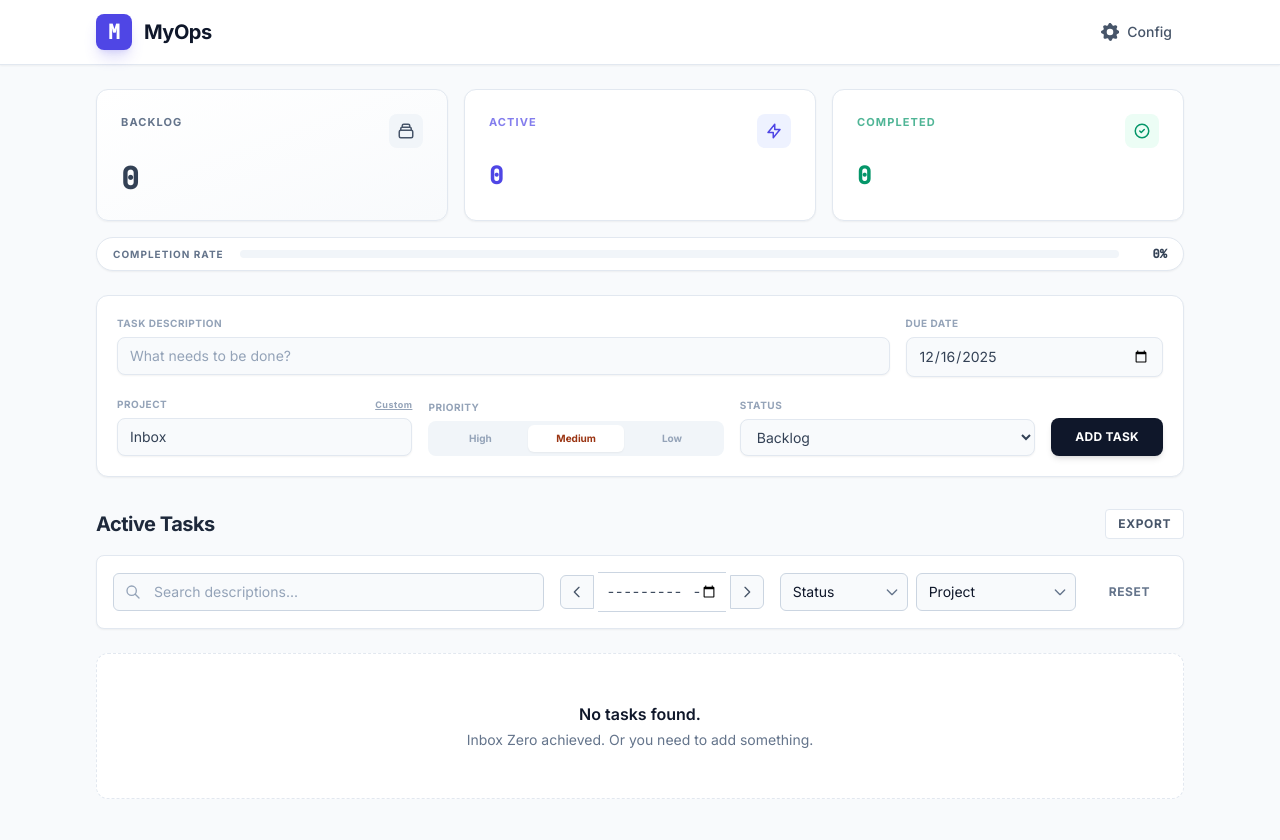
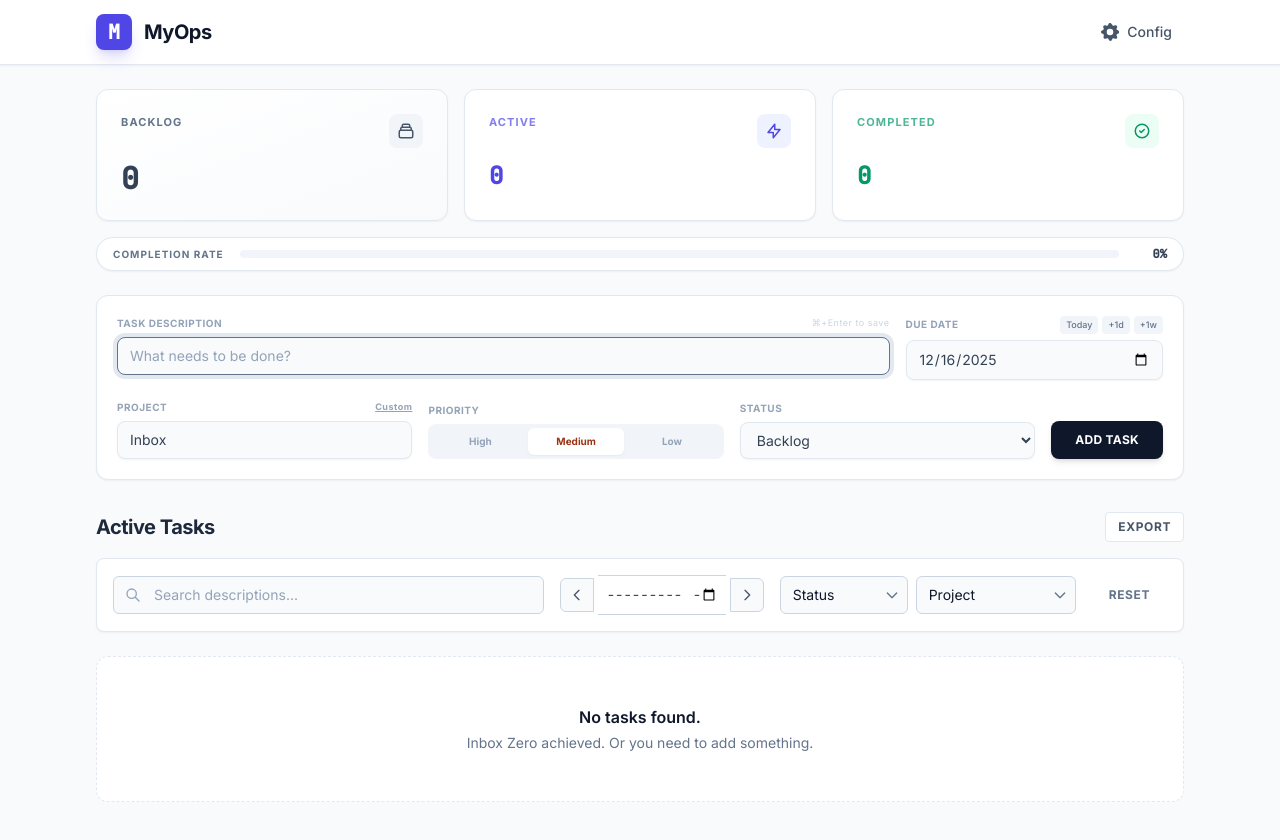
Before and after one commit to johnwesleyquintero/MyOps, a React (Vite) app: page / in a window 1280 px wide. Shown: the top 840 px of the page. Built offline with nearby package versions, Linux system fonts and the light colour scheme.

Commit message:
feat: Enhance form and filter UI
Improves user experience by adding date helper functions, allowing command+enter to submit forms, and enhancing search input focus states.

```diff
--- a/components/FilterBar.tsx
+++ b/components/FilterBar.tsx
@@ -39,19 +39,29 @@ export const FilterBar: React.FC<FilterBarProps> = ({
     <div className="flex flex-col lg:flex-row gap-4 mb-6 bg-white p-4 border border-slate-200 rounded-lg shadow-sm items-center">
 
       {/* Search Input */}
-      <div className="flex-[2] w-full relative">
+      <div className="flex-[2] w-full relative group">
         <div className="absolute inset-y-0 left-0 pl-3 flex items-center pointer-events-none">
-          <svg className="h-4 w-4 text-slate-400" xmlns="http://www.w3.org/2000/svg" fill="none" viewBox="0 0 24 24" stroke="currentColor">
+          <svg className="h-4 w-4 text-slate-400 group-focus-within:text-slate-600 transition-colors" xmlns="http://www.w3.org/2000/svg" fill="none" viewBox="0 0 24 24" stroke="currentColor">
             <path strokeLinecap="round" strokeLinejoin="round" strokeWidth={2} d="M21 21l-6-6m2-5a7 7 0 11-14 0 7 7 0 0114 0z" />
           </svg>
         </div>
         <input
           type="text"
-          className="block w-full pl-10 pr-3 py-2 border border-slate-300 rounded-md leading-5 bg-slate-50 placeholder-slate-400 focus:outline-none focus:bg-white focus:border-slate-800 focus:ring-1 focus:ring-slate-800 sm:text-sm transition-all"
+          className="block w-full pl-10 pr-8 py-2 border border-slate-300 rounded-md leading-5 bg-slate-50 placeholder-slate-400 focus:outline-none focus:bg-white focus:border-slate-800 focus:ring-1 focus:ring-slate-800 sm:text-sm transition-all"
           placeholder="Search descriptions..."
           value={searchQuery}
           onChange={(e) => setSearchQuery(e.target.value)}
         />
+        {searchQuery && (
+          <button
+            onClick={() => setSearchQuery('')}
+            className="absolute inset-y-0 right-0 pr-3 flex items-center text-slate-400 hover:text-slate-600 cursor-pointer"
+          >
+            <svg className="h-4 w-4" xmlns="http://www.w3.org/2000/svg" fill="none" viewBox="0 0 24 24" stroke="currentColor">
+               <path strokeLinecap="round" strokeLinejoin="round" strokeWidth={2} d="M6 18L18 6M6 6l12 12" />
+            </svg>
+          </button>
+        )}
       </div>
 
       {/* Month Navigator Group */}
--- a/components/TransactionForm.tsx
+++ b/components/TransactionForm.tsx
@@ -16,9 +16,16 @@ export const TransactionForm: React.FC<TransactionFormProps> = ({
   onCancelEdit
 }) => {
 
+  // Helper for local date string YYYY-MM-DD
+  const getLocalDate = (offsetDays: number = 0) => {
+    const d = new Date();
+    d.setDate(d.getDate() + offsetDays);
+    return d.getFullYear() + '-' + String(d.getMonth() + 1).padStart(2, '0') + '-' + String(d.getDate()).padStart(2, '0');
+  };
+
   const [formData, setFormData] = useState<TaskEntry>({
     id: '',
-    date: new Date().toISOString().split('T')[0],
+    date: getLocalDate(),
     description: '',
     project: DEFAULT_PROJECTS[0],
     priority: 'Medium',
@@ -40,7 +47,7 @@ export const TransactionForm: React.FC<TransactionFormProps> = ({
   const resetForm = () => {
     setFormData({
       id: '',
-      date: new Date().toISOString().split('T')[0],
+      date: getLocalDate(),
       description: '',
       project: DEFAULT_PROJECTS[0],
       priority: 'Medium',
@@ -49,11 +56,21 @@ export const TransactionForm: React.FC<TransactionFormProps> = ({
     setIsCustomProject(false);
   };
 
-  const handleSubmit = async (e: React.FormEvent) => {
-    e.preventDefault();
+  const handleSubmit = async (e?: React.FormEvent) => {
+    if (e) e.preventDefault();
     if (!formData.description || !formData.project) return;
     await onSubmit(formData);
     if (!initialData) resetForm();
+  };
+
+  const handleKeyDown = (e: React.KeyboardEvent) => {
+    if ((e.metaKey || e.ctrlKey) && e.key === 'Enter') {
+      handleSubmit();
+    }
+  };
+
+  const setDateOffset = (days: number) => {
+    setFormData(prev => ({ ...prev, date: getLocalDate(days) }));
   };
 
   const toggleProjectMode = () => {
@@ -96,7 +113,10 @@ export const TransactionForm: React.FC<TransactionFormProps> = ({
         {/* Row 1: Description & Date */}
         <div className="flex flex-col lg:flex-row gap-4">
           <div className="flex-[3]">
-            <label className="block text-[10px] font-bold text-slate-400 uppercase tracking-wider mb-1.5">Task Description</label>
+            <label className="block text-[10px] font-bold text-slate-400 uppercase tracking-wider mb-1.5 flex justify-between">
+              Task Description
+              <span className="hidden sm:inline text-[9px] text-slate-300 font-normal normal-case">⌘+Enter to save</span>
+            </label>
             <input
               type="text"
               required
@@ -104,10 +124,19 @@ export const TransactionForm: React.FC<TransactionFormProps> = ({
               className={`w-full bg-slate-50 border border-slate-200 rounded-lg px-3 py-2 text-sm focus:outline-none focus:ring-4 transition-all shadow-sm text-slate-700 placeholder-slate-400 ${theme.inputBorder} ${theme.ring}`}
               value={formData.description}
               onChange={(e) => setFormData({ ...formData, description: e.target.value })}
+              onKeyDown={handleKeyDown}
+              autoFocus={!isEditing}
             />
           </div>
           <div className="flex-1">
-            <label className="block text-[10px] font-bold text-slate-400 uppercase tracking-wider mb-1.5">Due Date</label>
+            <div className="flex justify-between items-center mb-1.5">
+              <label className="block text-[10px] font-bold text-slate-400 uppercase tracking-wider">Due Date</label>
+              <div className="flex gap-1">
+                <button type="button" onClick={() => setDateOffset(0)} className="px-1.5 py-0.5 rounded bg-slate-100 hover:bg-slate-200 text-[9px] text-slate-500 font-medium transition-colors">Today</button>
+                <button type="button" onClick={() => setDateOffset(1)} className="px-1.5 py-0.5 rounded bg-slate-100 hover:bg-slate-200 text-[9px] text-slate-500 font-medium transition-colors">+1d</button>
+                <button type="button" onClick={() => setDateOffset(7)} className="px-1.5 py-0.5 rounded bg-slate-100 hover:bg-slate-200 text-[9px] text-slate-500 font-medium transition-colors">+1w</button>
+              </div>
+            </div>
             <input
               type="date"
               required
```
